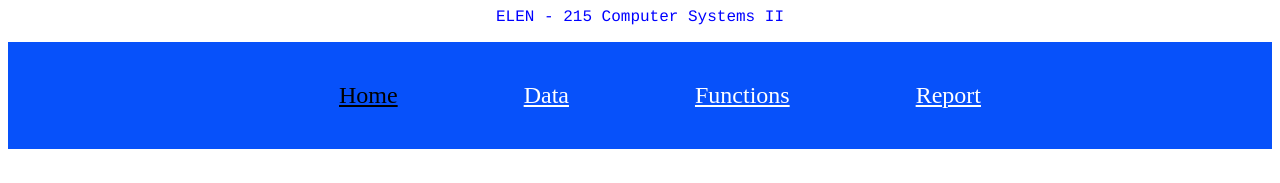
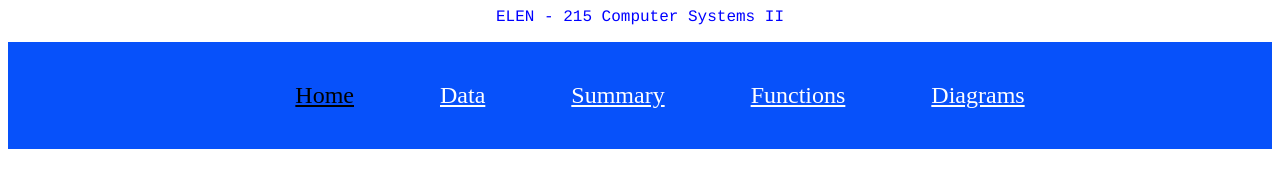
Before and after one commit to miromatthews/miroma, a plain HTML site: page index.html in a window 1280 px wide. Shown: the top 183 px of the page. Drawn offline with Linux system fonts and the light colour scheme.

Commit message:
Update index.html

```diff
--- a/index.html
+++ b/index.html
@@ -22,8 +22,8 @@
 			font-size: 150%;
 			display: inline;
 			text-align: center;
-			margin-left: 60px;
-			margin-right: 60px;
+			margin-left: 40px;
+			margin-right: 40px;
 			color: white;
 		}
 
@@ -50,10 +50,11 @@
 	<p>
 		<ul	<ul style=" padding-top: 40px; padding-bottom: 40px;  background-color: #0751FA;">
 
-	<li><a href="index.html"; style= "color: black; ">Home</a>	</li>
+	<li><a href="index.html"; style= "color: Black; ">Home</a>	</li>
 	<li><a href="data.html"; style= "color: white;">Data</a>	</li>
+	<li><a href="summary.html"; style= "color: white;">Summary</a>	</li>
 	<li><a href="function.html"; style= "color: white;">Functions</a>	</li>
-	<li><a href="report.html"; style= "color: white;">Report</a>	</li>
+	<li><a href="diagrams.html"; style= "color: white;">Diagrams</a>	</li>
 
 			</ul>
 	</p>
```
